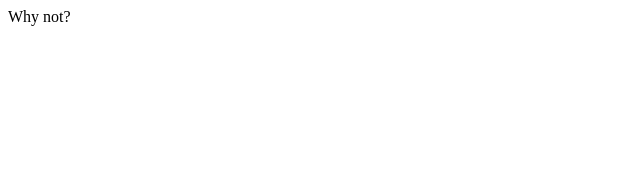
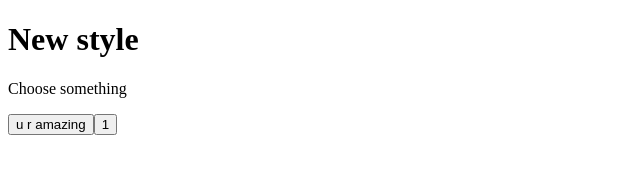
Before and after one commit to darchuuck/for_genius, a plain HTML site: page genius.html in a window 1280 px wide. Shown: the whole page, without its empty margins (0-640 px from the left). Drawn offline with Linux system fonts and the light colour scheme.

Commit message:
added something to genius html file

```diff
--- a/genius.html
+++ b/genius.html
@@ -1,8 +1,14 @@
 <!DOCTYPE html>
 <html lang="en">
-  <head>
-    <body>
-      Why not?
-    </body>
-  </head>
+
+<head>
+
+<body>
+  <h1>New style</h1>
+  <p>Choose something</p>
+  <button>u r amazing</button><button>1</button>
+
+</body>
+</head>
+
 </html>
```
